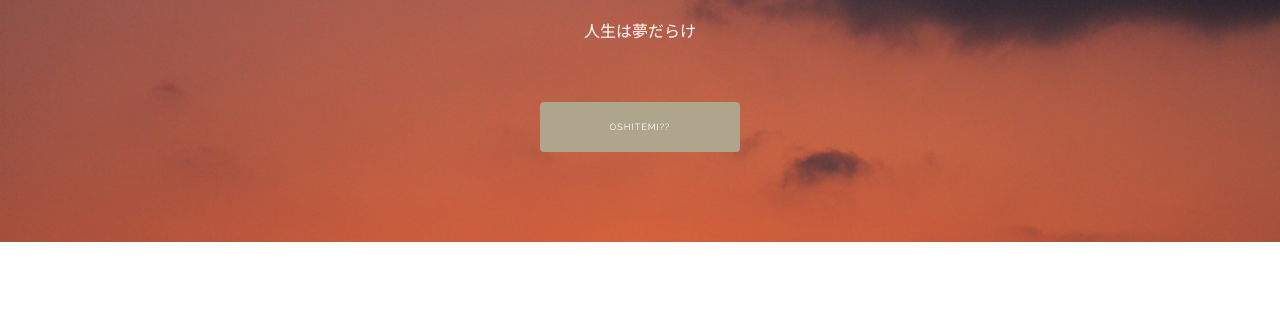
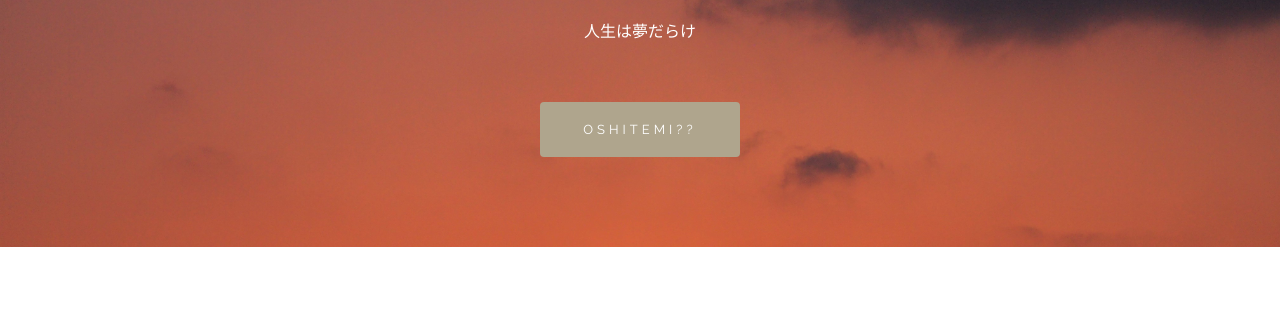
Before and after one commit to kirahiji/kirahiji.github.io, a plain HTML site: page index.html in a window 1280 px wide. Shown: the part 287-617 px from the top of the page. Drawn offline with Linux system fonts and the light colour scheme.

Commit message:
ボタン文字大きさ

```diff
--- a/css/style.css
+++ b/css/style.css
@@ -24,8 +24,8 @@ body{
   background-color:#afa58d;
   color:#fff;
   text-decoration:none;
-  letter-spacing:1px;
-  font-size:0.9rem;
+letter-spacing:4px;
+  font-size:1.3rem;
 }
 .button:hover{
   opacity:0.9;
```
